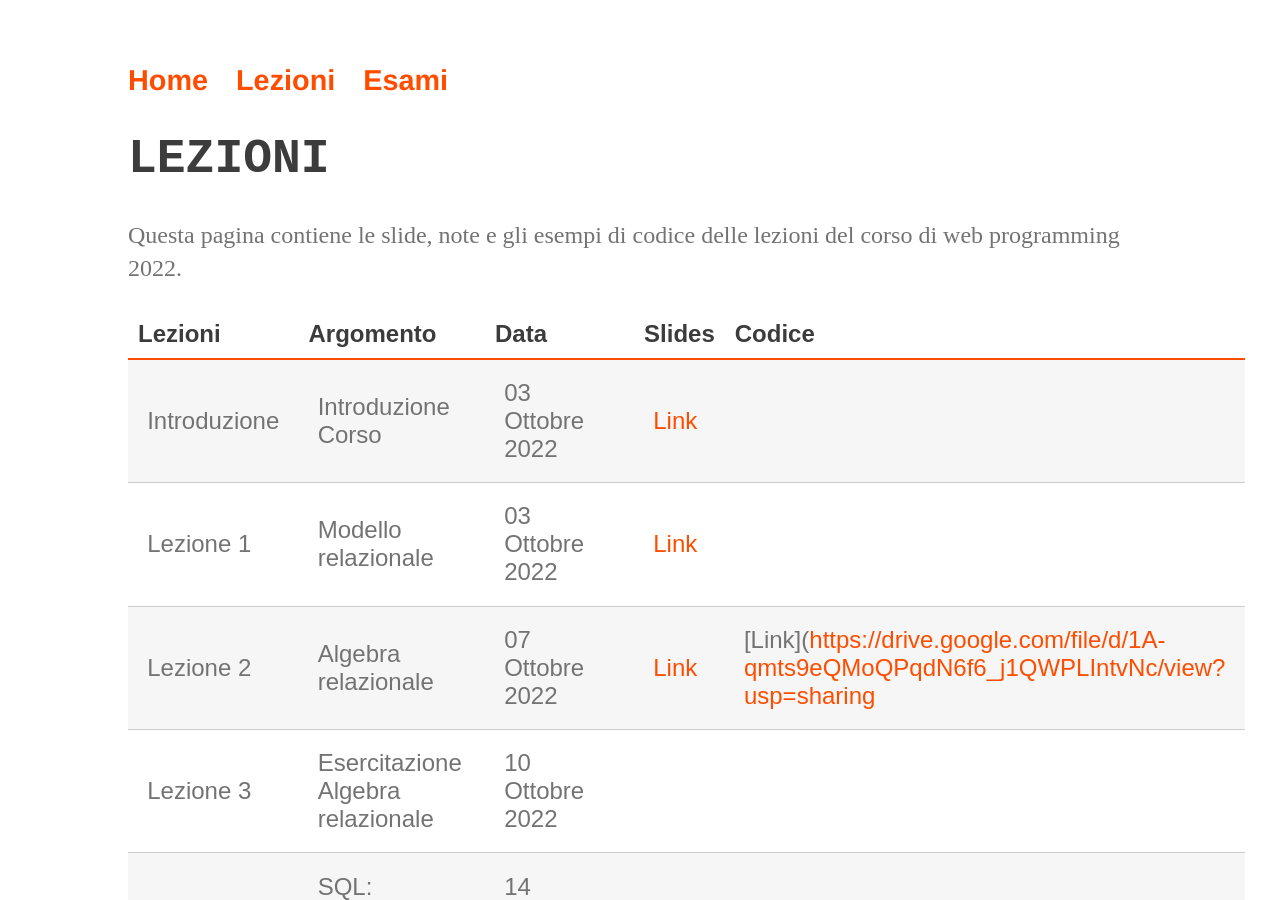
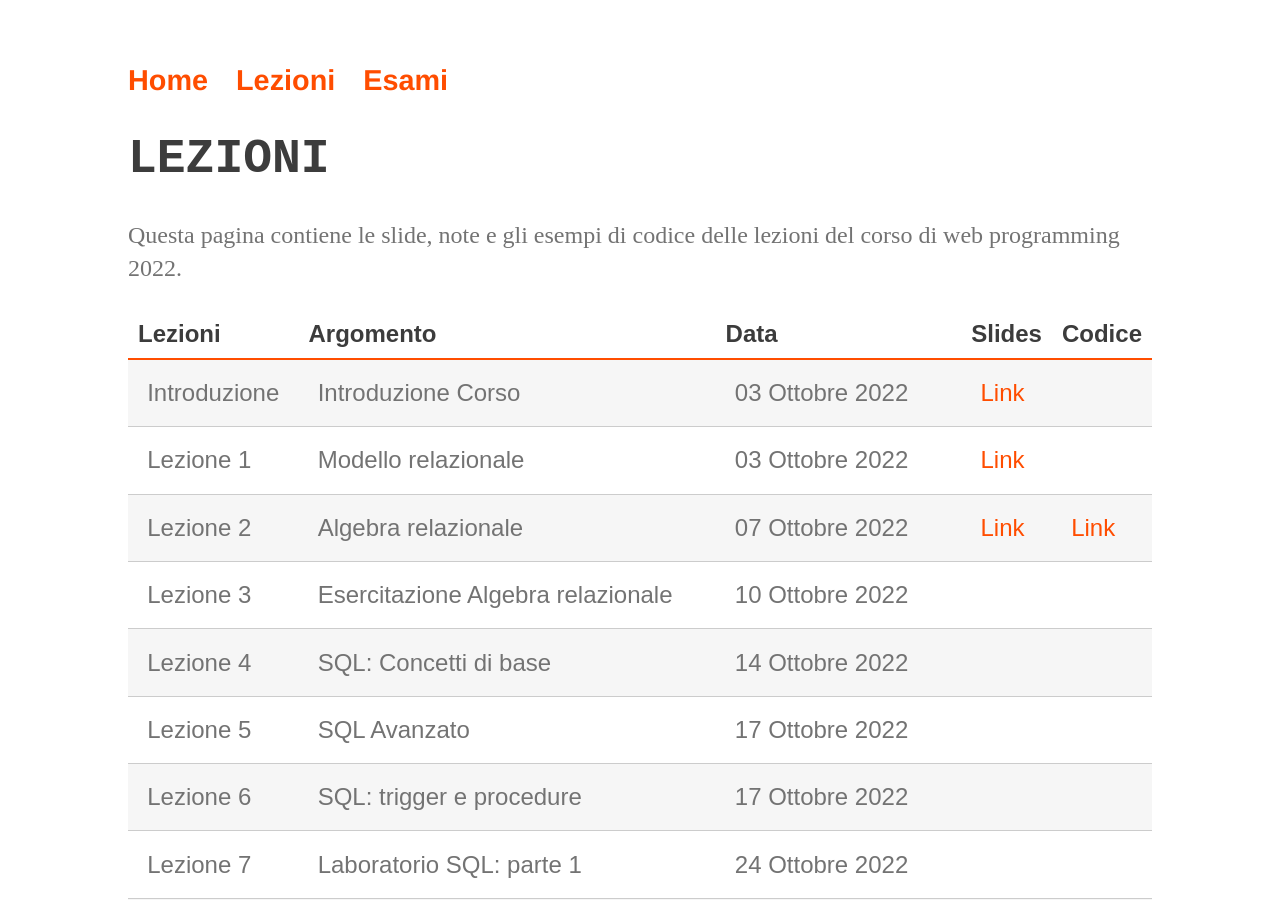
Before and after one commit to perceivelab/database-course, a Jekyll site: the page built from lezioni.md, in a window 1280 px wide and 900 px high. Built offline with Jekyll 4.4.1, drawn with Linux system fonts in a browser that asks for light colours; our own code applies the rules of GitHub Pages for plain Markdown files; some of the changed lines change nothing that is shown.

Commit message:
Update lezioni.md

```diff
--- a/lezioni.md
+++ b/lezioni.md
@@ -9,7 +9,7 @@
 |------------|-----------------------------------------------------------------|-----------------|-------------------------------  |-------------|
 | Introduzione  | Introduzione Corso                    | 03 Ottobre 2022   | [Link](https://drive.google.com/file/d/1u_I_BZALl_8nyqxvalevX5x7dyJV4yRw/view?usp=sharing)                                         |             |
 | Lezione 1  | Modello relazionale                      | 03 Ottobre 2022   | [Link](https://drive.google.com/file/d/15EaCh1d7VxnKTfylcErryjHwbERGk1Qo/view?usp=sharing)        |             |
-| Lezione 2  | Algebra relazionale                      | 07 Ottobre 2022   | [Link](https://drive.google.com/file/d/1A-qmts9eQMoQPqdN6f6_j1QWPLIntvNc/view?usp=sharing)                        |      [Link]([https://drive.google.com/file/d/1A-qmts9eQMoQPqdN6f6_j1QWPLIntvNc/view?usp=sharing](https://drive.google.com/file/d/1xhLANQBfE-IPZenv5l__r-LpDB_vGVbi/view?usp=sharing)       |
+| Lezione 2  | Algebra relazionale                      | 07 Ottobre 2022   | [Link](https://drive.google.com/file/d/1A-qmts9eQMoQPqdN6f6_j1QWPLIntvNc/view?usp=sharing)                        |      [Link](https://drive.google.com/file/d/1xhLANQBfE-IPZenv5l__r-LpDB_vGVbi/view?usp=sharing)  |
 | Lezione 3  | Esercitazione Algebra relazionale        | 10 Ottobre 2022   |                         |             |
 | Lezione 4  | SQL: Concetti di base                    | 14 Ottobre 2022   |                         |             |
 | Lezione 5  | SQL Avanzato                             | 17 Ottobre 2022   |                         |             |
```
